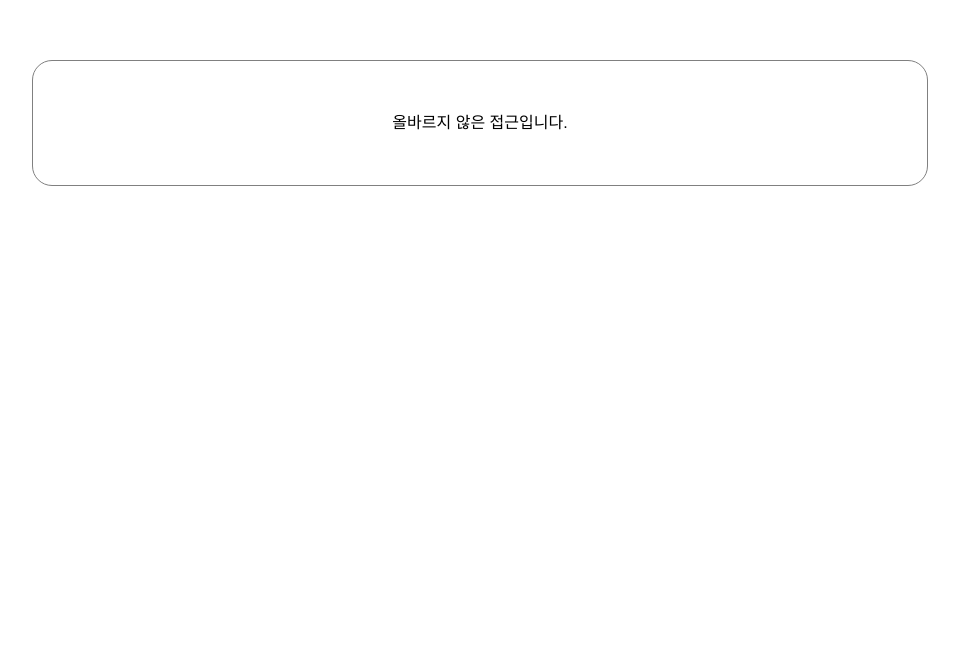
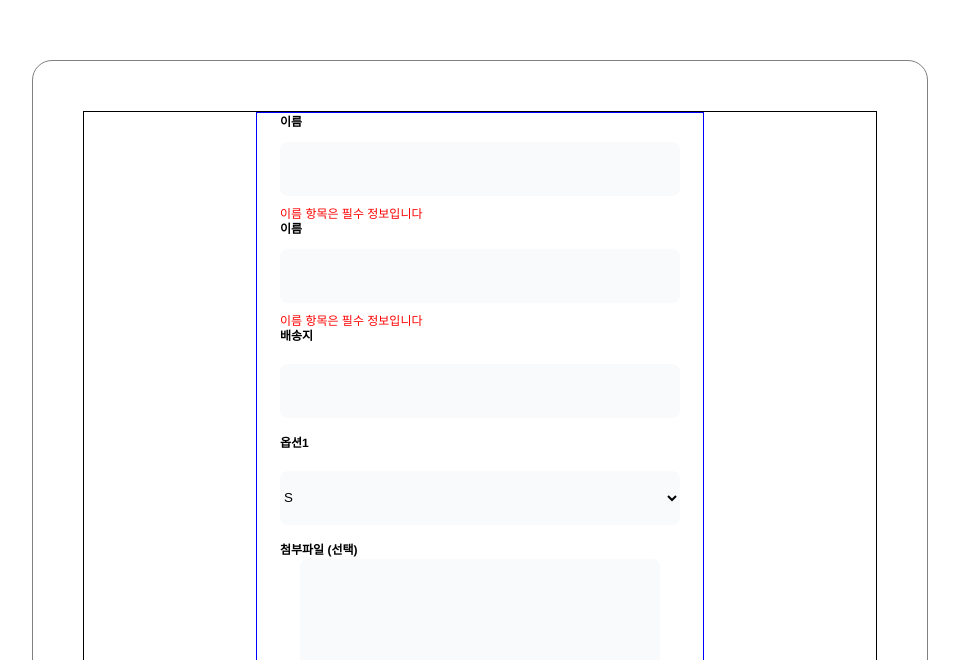
Before and after one commit to WPO-Team-01/wanted-codestates-project-1-7, a React (Create React App) app: page /1 in a window 1280 px wide. Shown: the part 140-800 px from the top of the page, without its empty margins (160-1119 px from the left). Built offline with nearby package versions, Linux system fonts and the light colour scheme; the HTML template or start-up script is replaced by a standard one.

Commit message:
For new remote branch

```diff
--- a/src/App.js
+++ b/src/App.js
@@ -3,6 +3,8 @@ import { BrowserRouter, Routes, Route } from "react-router-dom";
 import { MainPage, NotFoundPage, ResultPage } from "@/pages";
 import GlobalStyle from "@/styles/GlobalStyle";
 import { Container } from "@/styles/Container";
+
+import GeneratedForm from "./pages/GeneratedForm/GeneratedForm";
 
 function App() {
   return (
@@ -13,6 +15,8 @@ function App() {
           <Route path="/" element={<MainPage />}></Route>
           <Route path="/result/:id" element={<ResultPage />}></Route>
           <Route path="/*" element={<NotFoundPage />}></Route>
+
+          <Route path="/1" element={<GeneratedForm />}></Route>
         </Routes>
       </BrowserRouter>
     </Container>
--- a/src/components/GeneratedForm/Address.js
+++ b/src/components/GeneratedForm/Address.js
@@ -28,16 +28,17 @@ const Input = styled.input`
 
 const Address = ({ title = "배송지" }) => {
   const [open, setOpen] = useState(false);
+  const [address, setAddress] = useState("");
 
   const handleModal = () => {
     setOpen((open) => !open);
   };
   return (
     <>
-      {open ? <Box handleModal={handleModal} /> : null}
+      {open ? <Box handleModal={handleModal} setAddress={setAddress} /> : null}
       <Container>
         <Text>{title}</Text>
-        <Input onClick={handleModal} />
+        <Input onClick={handleModal} value={address} />
       </Container>
     </>
   );
--- a/src/components/GeneratedForm/DaumPostCode.js
+++ b/src/components/GeneratedForm/DaumPostCode.js
@@ -1,7 +1,7 @@
 import React from "react";
 import DaumPostcode from "react-daum-postcode";
 
-const DaumPost = ({}) => {
+const DaumPost = ({ setAddress }) => {
   const handleComplete = (data) => {
     let fullAddress = data.address;
     let extraAddress = "";
@@ -16,6 +16,7 @@ const DaumPost = ({}) => {
       fullAddress += extraAddress !== "" ? ` (${extraAddress})` : "";
     }
     //fullAddress -> 전체 주소반환
+    setAddress(fullAddress);
   };
   return (
     <DaumPostcode
--- a/src/components/GeneratedForm/Modal/Box.js
+++ b/src/components/GeneratedForm/Modal/Box.js
@@ -22,24 +22,37 @@ const Container = styled.div`
 const Header = styled.div`
   width: 100%;
   height: 50px;
+  display: flex;
+  justify-content: center;
+  align-items: center;
+  background: white;
+`;
+const Text = styled.div`
+  width: 90%;
+  height: 50px;
+  display: flex;
+  justify-content: center;
+  align-items: center;
+  background: white;
 `;
 const Icon = styled.span`
   display: flex;
   align-items: center;
   margin-left: 10px;
-  font-size: 36px;
+  font-size: 24px;
   cursor: pointer;
 `;
 
-const Box = ({ handleModal }) => {
+const Box = ({ handleModal, setAddress }) => {
   return (
     <>
       <Wrapper onClick={handleModal} />
-      <Header>
-        <Icon />
-      </Header>
       <Container onClick={(e) => e.stopPropagation()}>
-        <DaumPost />
+        <Header>
+          <Icon>&times;</Icon>
+          <Text>배송 주소</Text>
+        </Header>
+        <DaumPost setAddress={setAddress} />
       </Container>
     </>
   );
```
Also changed, not shown: 1 other file (tests, documents, lock files or other folders).
